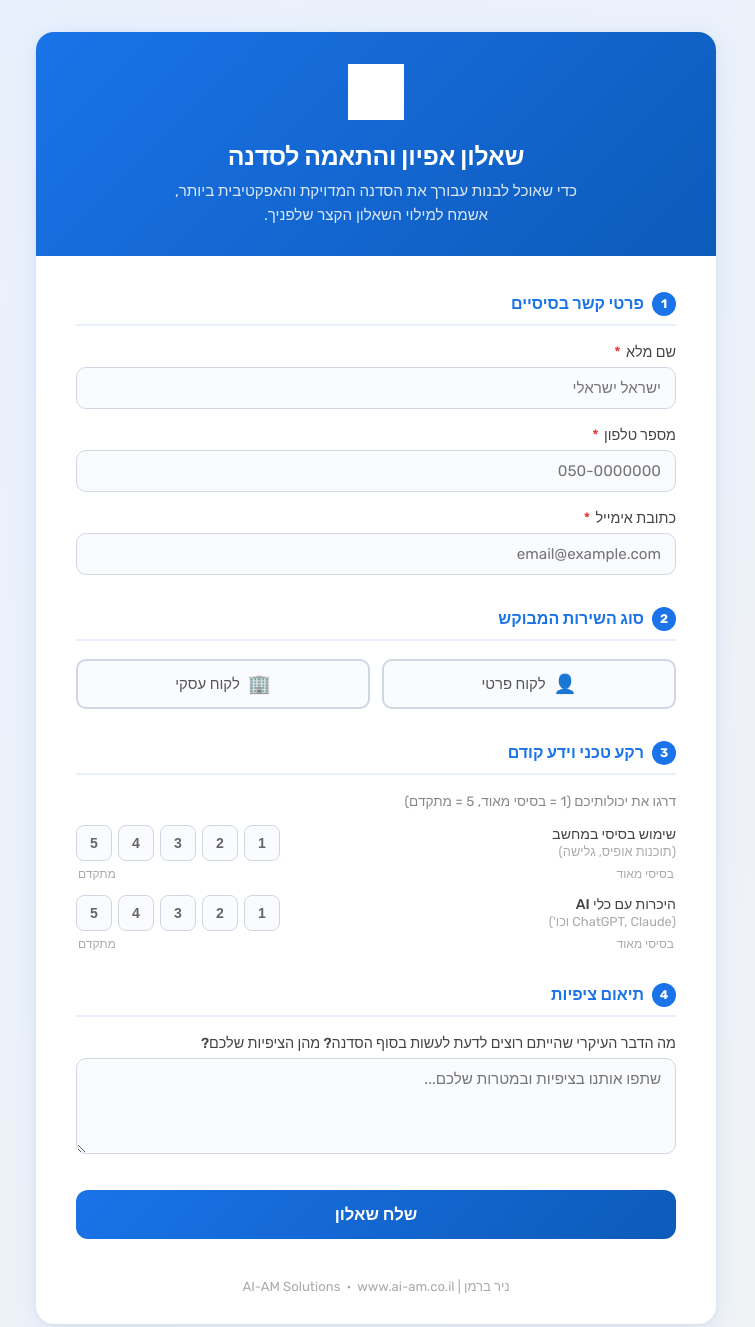
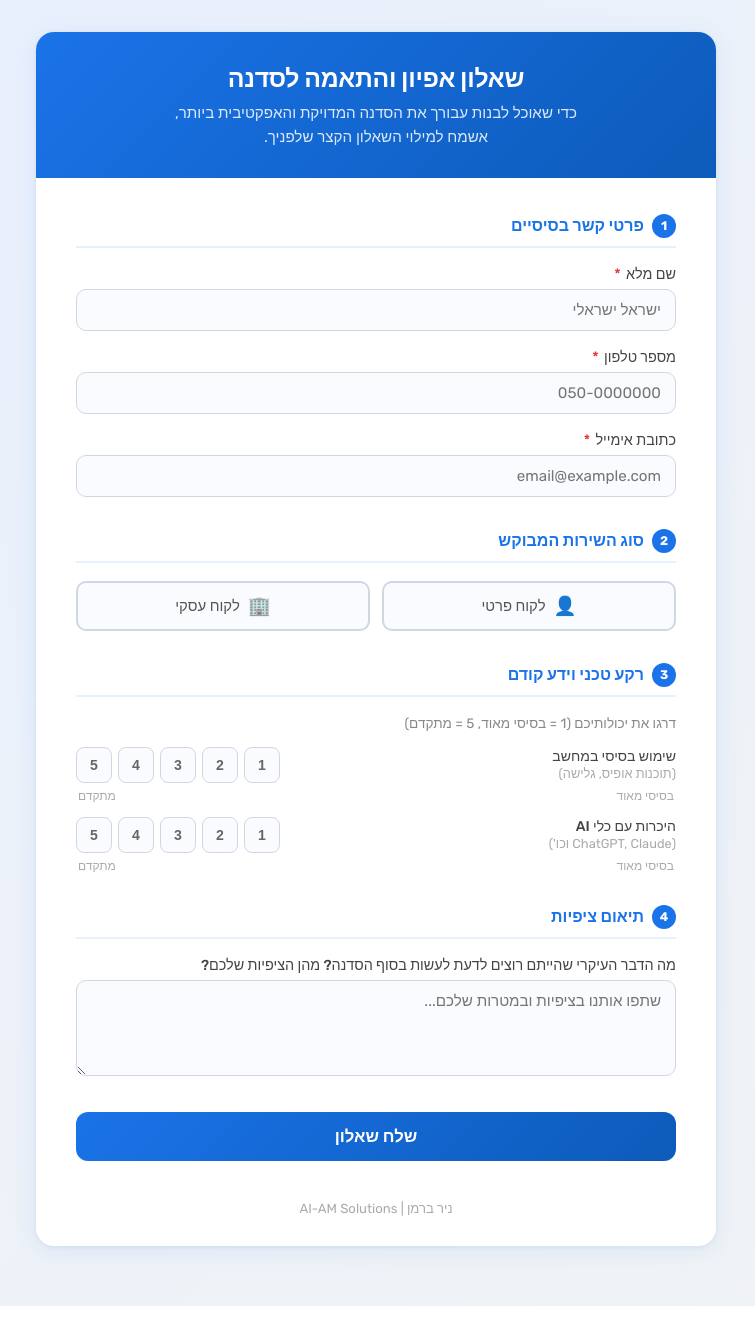
Before and after one commit to bermannir/aiam-client-form, a website: page public/index.html in a window 1280 px wide. Shown: the whole page, without its empty margins (264-1019 px from the left). After the commit the page ends 1306 px from the top, so only its background shows below. Drawn offline with Linux system fonts and the light colour scheme.

Commit message:
Remove logo placeholder and non-existent website URL from footer

```diff
--- a/public/index.html
+++ b/public/index.html
@@ -302,7 +302,6 @@
   <div class="card">
     <!-- Header -->
     <div class="header">
-      <img src="logo.jpeg" alt="AI-AM Solutions">
       <h1>שאלון אפיון והתאמה לסדנה</h1>
       <p>כדי שאוכל לבנות עבורך את הסדנה המדויקת והאפקטיבית ביותר,<br>אשמח למילוי השאלון הקצר שלפניך.</p>
     </div>
@@ -421,7 +420,7 @@
     </div>
 
     <div class="footer">
-      ניר ברמן | AI-AM Solutions &nbsp;·&nbsp; www.ai-am.co.il
+      ניר ברמן | AI-AM Solutions
     </div>
   </div>
 
```
